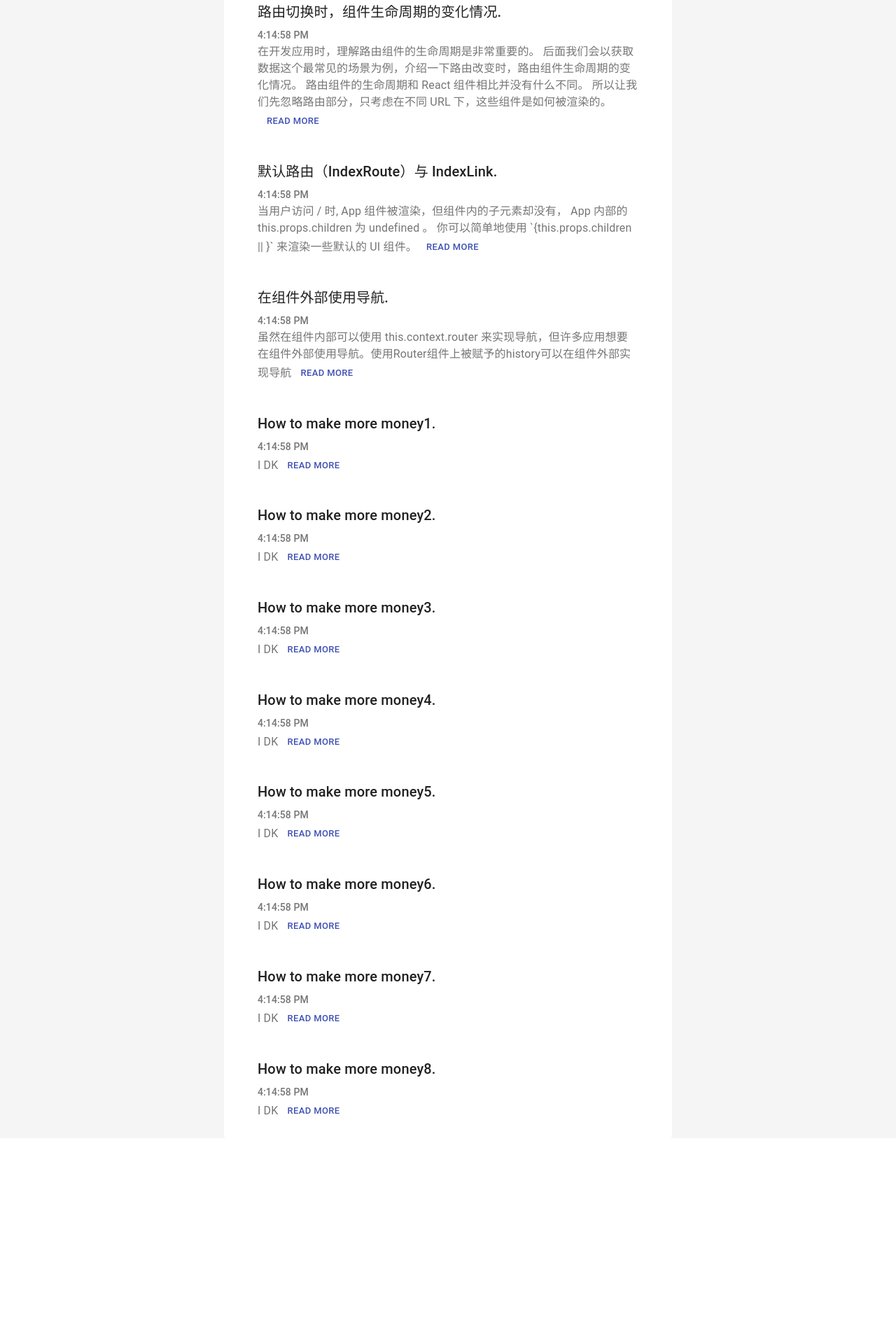
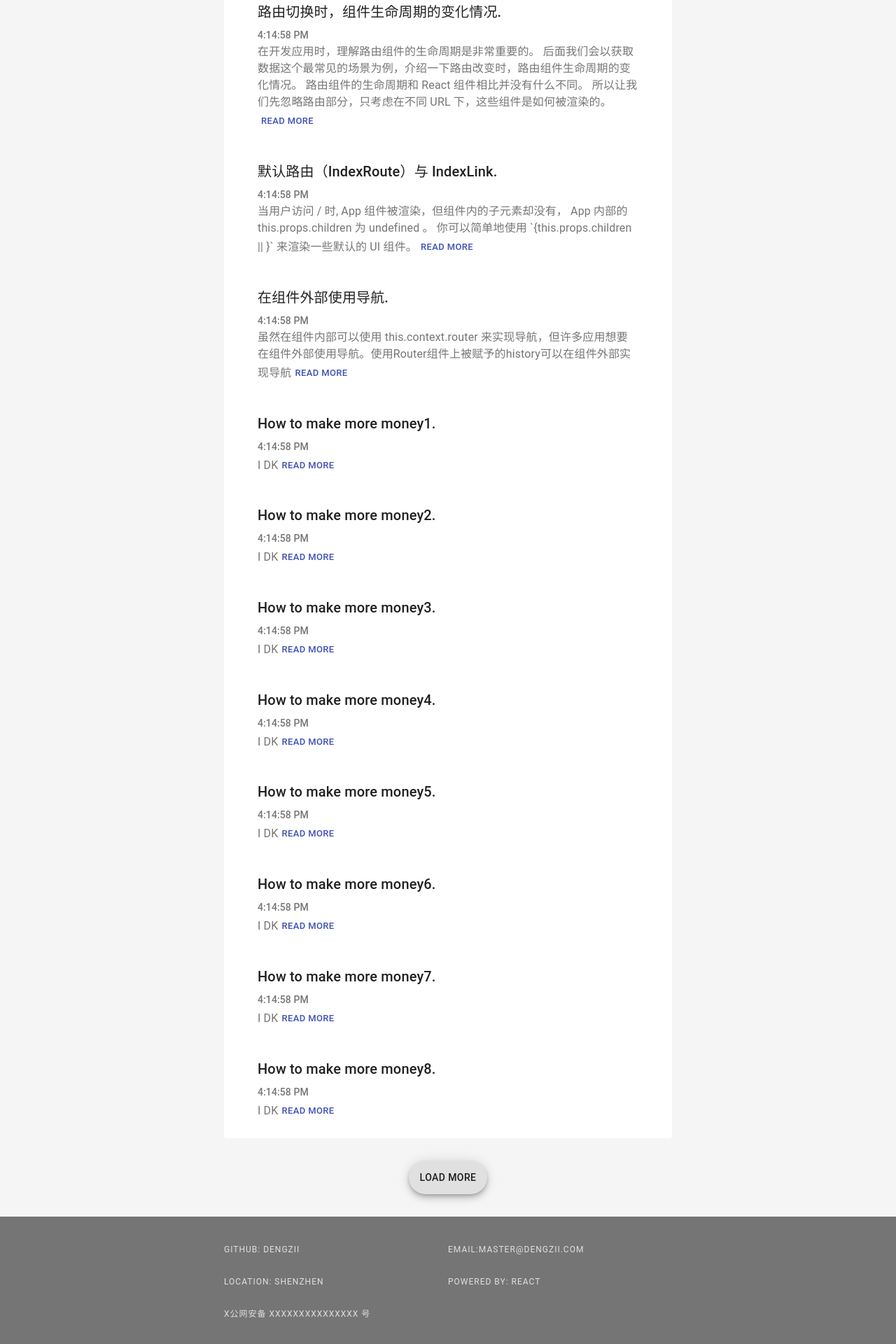
Before and after one commit to dengzii/blog_web, a React (Create React App) app: page / in a window 1280 px wide. Shown: the part 620-2540 px from the top of the page at 70% size. Before the commit the page ends 2246 px from the top, so only its background shows below. Built offline with nearby package versions, Linux system fonts and the light colour scheme.

Commit message:
更新页脚, 文章详情页

```diff
--- a/src/component/ArticleComponent.tsx
+++ b/src/component/ArticleComponent.tsx
@@ -1,29 +1,60 @@
 import React from "react";
-import {Box, Divider, Grid, Typography} from "@material-ui/core";
+import {Box, createStyles, Divider, Grid, IconButton, Paper, Typography} from "@material-ui/core";
 import ReactMarkdown from "react-markdown";
 import CodeBlock from "../highlight/CodeBlock";
 import HeadingBlock from "../highlight/HeadingBlock";
+import {makeStyles} from "@material-ui/core/styles";
+import CloseIcon from '@material-ui/icons/Close';
 
-const StyleMainContainer = {
-    paddingLeft: '40px',
-    paddingTop: '50px',
-    paddingRight: '40px',
-};
+const style = makeStyles((theme) => createStyles({
+    root: {},
+    titleBox: {
+        padding:theme.spacing(4),
+        paddingBottom: theme.spacing(2)
+    },
+    title: {
+        paddingLeft: theme.spacing(2),
+        paddingRight: theme.spacing(4),
+        paddingTop: theme.spacing(2)
+    },
+    articleBody: {
+        paddingLeft: theme.spacing(4),
+        paddingRight: theme.spacing(4),
+        paddingBottom: theme.spacing(4)
+    }
+}));
 
 export default function ArticleComponent() {
 
+    const styles = style();
     return (
-        <Grid container justify={"center"} style={StyleMainContainer}>
-            <Grid item={true} xl={12} md={12} sm={12}>
-                <Box style={{padding: '16px 32px'}}>
-                    <Typography variant={"h4"} gutterBottom>
-                        路由匹配原理
-                    </Typography>
-                    <Divider/>
-                    <ReactMarkdown source={getMarkdown()}
-                                   escapeHtml={false}
-                                   renderers={{code: CodeBlock, heading: HeadingBlock}}/>
-                </Box>
+        <Grid container justify={"center"} spacing={1}>
+            <Grid item={true} xs={12} md={9} lg={9}>
+                <Paper elevation={0}>
+                    <Box className={styles.titleBox}>
+                        <Typography variant={"h4"} component={"span"} gutterBottom align={"justify"}>
+                            路由匹配原理
+                        </Typography>
+                        <Typography variant={"h4"} component={"span"} gutterBottom align={"right"}>
+                            <IconButton aria-label="delete" size="medium">
+                                <CloseIcon fontSize="inherit"/>
+                            </IconButton>
+                        </Typography>
+                    </Box>
+                    <Divider light={true} variant="middle"/>
+                    <Box className={styles.articleBody}>
+                        <ReactMarkdown source={getMarkdown()} escapeHtml={false}
+                                       renderers={{code: CodeBlock, heading: HeadingBlock}}/>
+                    </Box>
+
+                </Paper>
+            </Grid>
+            <Grid item={true} xs={12} md={3} lg={3}>
+                <Paper elevation={0} className={styles.articleBody}>
+                    Catalog
+                    1.AAAAA
+                    2.BBBBB
+                </Paper>
             </Grid>
         </Grid>
     )
--- a/src/component/ArticleList.tsx
+++ b/src/component/ArticleList.tsx
@@ -1,5 +1,5 @@
 import React from "react";
-import {Box, Chip, createStyles} from "@material-ui/core";
+import {Box, Chip, createStyles, Fab, Grid, Paper} from "@material-ui/core";
 import ArticleListItem from "./ArticleListItem";
 import {makeStyles} from "@material-ui/core/styles";
 import {RouteComponentProps, withRouter} from "react-router-dom";
@@ -14,6 +14,10 @@ let classes = makeStyles((theme) =>
         chip: {
             marginLeft: theme.spacing(1),
             marginBottom: theme.spacing(1),
+        },
+        loadMore: {
+            marginTop: theme.spacing(4),
+            marginBottom: theme.spacing(4)
         }
     })
 );
@@ -49,12 +53,20 @@ const WithRouterCategoryChip = withRouter(CategoryChip);
 export default function ArticleList(props: { type?: string }) {
 
     const style = classes();
-    return (<Box className={style.main}>
-        <WithRouterCategoryChip/>
-        {getArticle().map((value) =>
-            (<ArticleListItem key={value.title} article={value}/>)
-        )}
-    </Box>);
+    return (<>
+        <Paper elevation={0}>
+            <Box className={style.main}>
+                <WithRouterCategoryChip/>
+                {getArticle().map((value) =>
+                    (<ArticleListItem key={value.title} article={value}/>)
+                )}
+
+            </Box>
+        </Paper>
+        <Grid container={true} justify={"center"}>
+            <Fab variant="extended" className={style.loadMore}>Load More</Fab>
+        </Grid>
+    </>);
 }
 
 function getArticle(): Article[] {
--- a/src/component/ArticleListItem.tsx
+++ b/src/component/ArticleListItem.tsx
@@ -1,5 +1,5 @@
 import React from 'react'
-import {Box, Button, createStyles} from "@material-ui/core";
+import {Box, Button, createStyles, Divider} from "@material-ui/core";
 import CardContent from "@material-ui/core/CardContent";
 import Typography from "@material-ui/core/Typography";
 import {Link} from "react-router-dom";
@@ -16,7 +16,6 @@ let classes = makeStyles((theme) =>
             textDecoration: "none"
         },
         button: {
-            paddingLeft: theme.spacing(1),
             textDecoration: "none"
         }
     })
--- /dev/null
+++ b/src/component/Footer.tsx
@@ -0,0 +1,45 @@
+import React from "react";
+import {createStyles, Grid, Typography} from "@material-ui/core";
+import {makeStyles} from "@material-ui/core/styles";
+
+const style = makeStyles((theme) => createStyles({
+    main: {
+        background: theme.palette.grey["600"],
+        height: "auto",
+        paddingTop: theme.spacing(4),
+        paddingBottom: theme.spacing(4)
+    },
+    text: {
+        color: theme.palette.grey["300"]
+    },
+    row: {
+        height: "46px"
+    }
+}));
+
+export default function Footer() {
+
+    const styles = style();
+    const infos: string[] = [
+        "Github: dengzii",
+        "Email:master@dengzii.com",
+        "Location: Shenzhen",
+        "Powered By: React"];
+
+    return (<Grid container={true} className={styles.main} justify={"center"}>
+        <Grid item={true} xs={12} md={10} lg={6}>
+            <Grid item={true} container xs={12}>
+                {infos.map((value) => (
+                    <Grid xs={6} item={true} className={styles.row} key={value}>
+                        <Typography className={styles.text} variant="overline" display="block" gutterBottom
+                                    align={"left"}>{value}</Typography>
+                    </Grid>))}
+            </Grid>
+            <Grid item={true} container xs={6} className={styles.row}>
+                <Typography className={styles.text} variant="overline" display="block" gutterBottom align={"center"}>
+                    X公网安备 XXXXXXXXXXXXXXX 号
+                </Typography>
+            </Grid>
+        </Grid>
+    </Grid>)
+}
--- /dev/null
+++ b/src/component/Foreground.tsx
@@ -0,0 +1,28 @@
+import React from "react";
+import {createStyles, Fab, Grid} from "@material-ui/core";
+import UpIcon from "@material-ui/icons/KeyboardArrowUp";
+import Box from "@material-ui/core/Box";
+import {makeStyles} from "@material-ui/core/styles";
+
+const style = makeStyles((theme) => createStyles({
+    fabBox: {
+        position: "absolute",
+        bottom: theme.spacing(6),
+        right: theme.spacing(8)
+    }
+}));
+
+export default function Foreground() {
+
+    const styles = style();
+    return (<Box zIndex={-1} position={"fixed"} minHeight={"100vh"} width={"100%"}>
+        <Grid container justify={"center"}>
+
+        </Grid>
+        <Box zIndex={9999} className={styles.fabBox}>
+            <Fab color="primary" aria-label="up">
+                <UpIcon/>
+            </Fab>
+        </Box>
+    </Box>)
+}
--- a/src/component/MainComponent.tsx
+++ b/src/component/MainComponent.tsx
@@ -1,27 +1,17 @@
 import React from 'react'
 import {BrowserRouter} from "react-router-dom";
 import Box from "@material-ui/core/Box";
-import {
-    Breadcrumbs,
-    Chip,
-    createStyles,
-    emphasize,
-    Grid,
-    Paper,
-    Theme,
-    Typography,
-    withStyles
-} from "@material-ui/core";
+import {createStyles, Grid, Theme, Typography} from "@material-ui/core";
 import MainRouter from "../router/MainRouter";
 import {makeStyles} from "@material-ui/core/styles";
 import NavComponent from "./NavComponent";
-import ExpandMoreIcon from '@material-ui/icons/ExpandMore';
-
-function isMobile(): boolean {
-    let mobileAgent = false;///Android|iPhone|iPod|BlackBerry/i.test(navigator.userAgent);
-    let smallScreen = (window.innerWidth < 600);
-    return mobileAgent || smallScreen;
-}
+import Footer from "./Footer";
+import Foreground from "./Foreground";
+// function isMobile(): boolean {
+//     let mobileAgent = false;///Android|iPhone|iPod|BlackBerry/i.test(navigator.userAgent);
+//     let smallScreen = (window.innerWidth < 600);
+//     return mobileAgent || smallScreen;
+// }
 
 let useStyle = makeStyles((theme: Theme) =>
     createStyles({
@@ -44,21 +34,21 @@ let useStyle = makeStyles((theme: Theme) =>
     })
 );
 
-const StyledBreadcrumb = withStyles((theme: Theme) => ({
-    root: {
-        backgroundColor: theme.palette.grey[100],
-        height: theme.spacing(3),
-        color: theme.palette.grey[800],
-        fontWeight: theme.typography.fontWeightRegular,
-        '&:hover, &:focus': {
-            backgroundColor: theme.palette.grey[300],
-        },
-        '&:active': {
-            boxShadow: theme.shadows[1],
-            backgroundColor: emphasize(theme.palette.grey[300], 0.12),
-        },
-    },
-}))(Chip) as typeof Chip;
+// const StyledBreadcrumb = withStyles((theme: Theme) => ({
+//     root: {
+//         backgroundColor: theme.palette.grey[100],
+//         height: theme.spacing(3),
+//         color: theme.palette.grey[800],
+//         fontWeight: theme.typography.fontWeightRegular,
+//         '&:hover, &:focus': {
+//             backgroundColor: theme.palette.grey[300],
+//         },
+//         '&:active': {
+//             boxShadow: theme.shadows[1],
+//             backgroundColor: emphasize(theme.palette.grey[300], 0.12),
+//         },
+//     },
+// }))(Chip) as typeof Chip;
 
 export default function MainComponent() {
 
@@ -66,11 +56,7 @@ export default function MainComponent() {
 
     return (<div className="App">
         <BrowserRouter>
-            <Box>
-                <Grid container justify={"center"}>
-
-                </Grid>
-            </Box>
+            <Foreground/>
             <Grid className={classes.root} container justify={"center"}>
                 <Grid item className={classes.head} xs={12} container justify={"center"}>
                     <Grid item xs={12} md={10} lg={6}>
@@ -88,9 +74,10 @@ export default function MainComponent() {
                     </Grid>
                 </Grid>
                 <Grid item={true} className={classes.body} md={10} lg={6}>
-                    <Paper elevation={0}>
-                        <MainRouter/>
-                    </Paper>
+                    <MainRouter/>
+                </Grid>
+                <Grid item={true} xs={12}>
+                    <Footer/>
                 </Grid>
             </Grid>
         </BrowserRouter>
--- a/src/component/NavComponent.tsx
+++ b/src/component/NavComponent.tsx
@@ -1,6 +1,6 @@
 import React from "react";
 import {AppBar, Tab, Tabs, withStyles} from "@material-ui/core";
-import {Link, RouteComponentProps, withRouter} from "react-router-dom";
+import {RouteComponentProps, withRouter} from "react-router-dom";
 
 const WhiteAppBar = withStyles({
     root: {
@@ -12,7 +12,7 @@ const WhiteAppBar = withStyles({
 function NavComponent(props: RouteComponentProps) {
 
     const [value, setValue] = React.useState(0);
-    const tabs = ['Articles', 'Archive', 'About', 'Friends'];
+    const tabs = ['Articles', 'Archive', 'About', 'Friends', 'Lab'];
     const handleChange = (event: React.ChangeEvent<{}>, newValue: number) => {
         props.history.push("/" + tabs[newValue].toLowerCase());
         setValue(newValue);
@@ -27,9 +27,9 @@ function NavComponent(props: RouteComponentProps) {
 
     return (<WhiteAppBar position={"relative"} color={"default"}>
         <Tabs value={value} onChange={handleChange} aria-label={'navigation bar'} indicatorColor={"primary"}
-              textColor={"primary"}>
+              scrollButtons="auto" textColor={"primary"}>
             {(tabs.map((item) =>
-                (<Tab label={item} {...a11yProps(item)} key={item}><Link to={item}>item</Link></Tab>)
+                (<Tab label={item} {...a11yProps(item)} key={item}/>)
             ))}
         </Tabs>
     </WhiteAppBar>)
```
